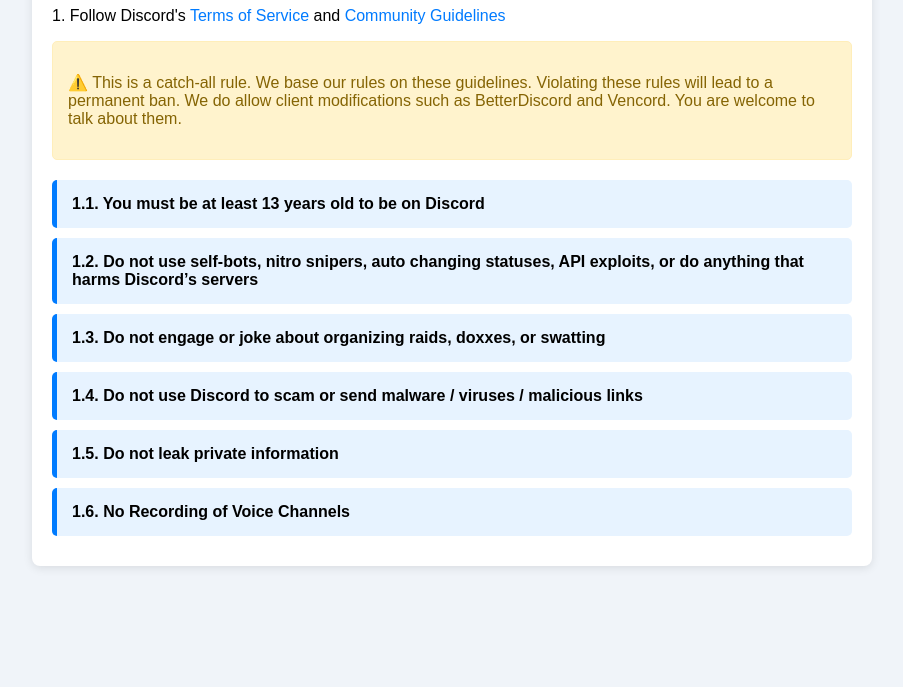
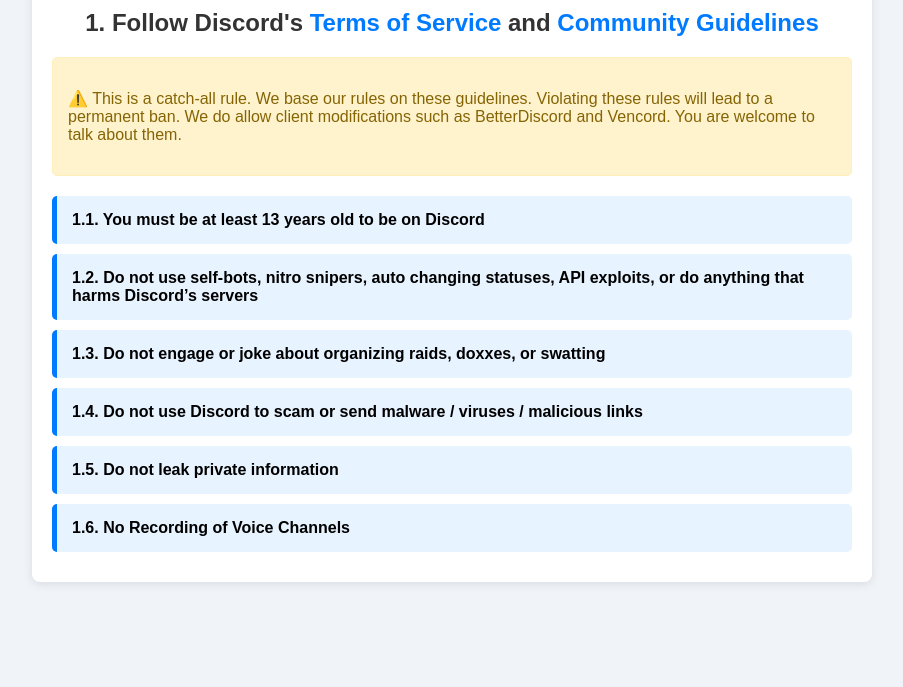
Before and after one commit to iniify/indiry, a plain HTML site: page discord.html in a window 1280 px wide. Shown: the part 113-800 px from the top of the page, without its empty margins (188-1091 px from the left). Drawn offline with Linux system fonts and the light colour scheme.

Commit message:
Update discord.html

```diff
--- a/discord.html
+++ b/discord.html
@@ -69,13 +69,23 @@
             border-radius: 5px;
             border-left: 4px solid #007bff;
         }
+
+        /* Custom style for larger heading */
+        .main-title {
+            font-size: 24px; /* Make the text significantly larger */
+            font-weight: bold;
+            margin-bottom: 20px;
+            color: #333;
+            text-align: center;
+        }
+
     </style>
 </head>
 <body>
 
     <div class="container">
         <h1>Rules</h1>
-        <p>1. Follow Discord's <a href="#">Terms of Service</a> and <a href="#">Community Guidelines</a></p>
+        <p class="main-title">1. Follow Discord's <a href="#">Terms of Service</a> and <a href="#">Community Guidelines</a></p>
 
         <div class="catch-all">
             <p>⚠️ This is a catch-all rule. We base our rules on these guidelines. Violating these rules will lead to a permanent ban. We do allow client modifications such as BetterDiscord and Vencord. You are welcome to talk about them.</p>
```
